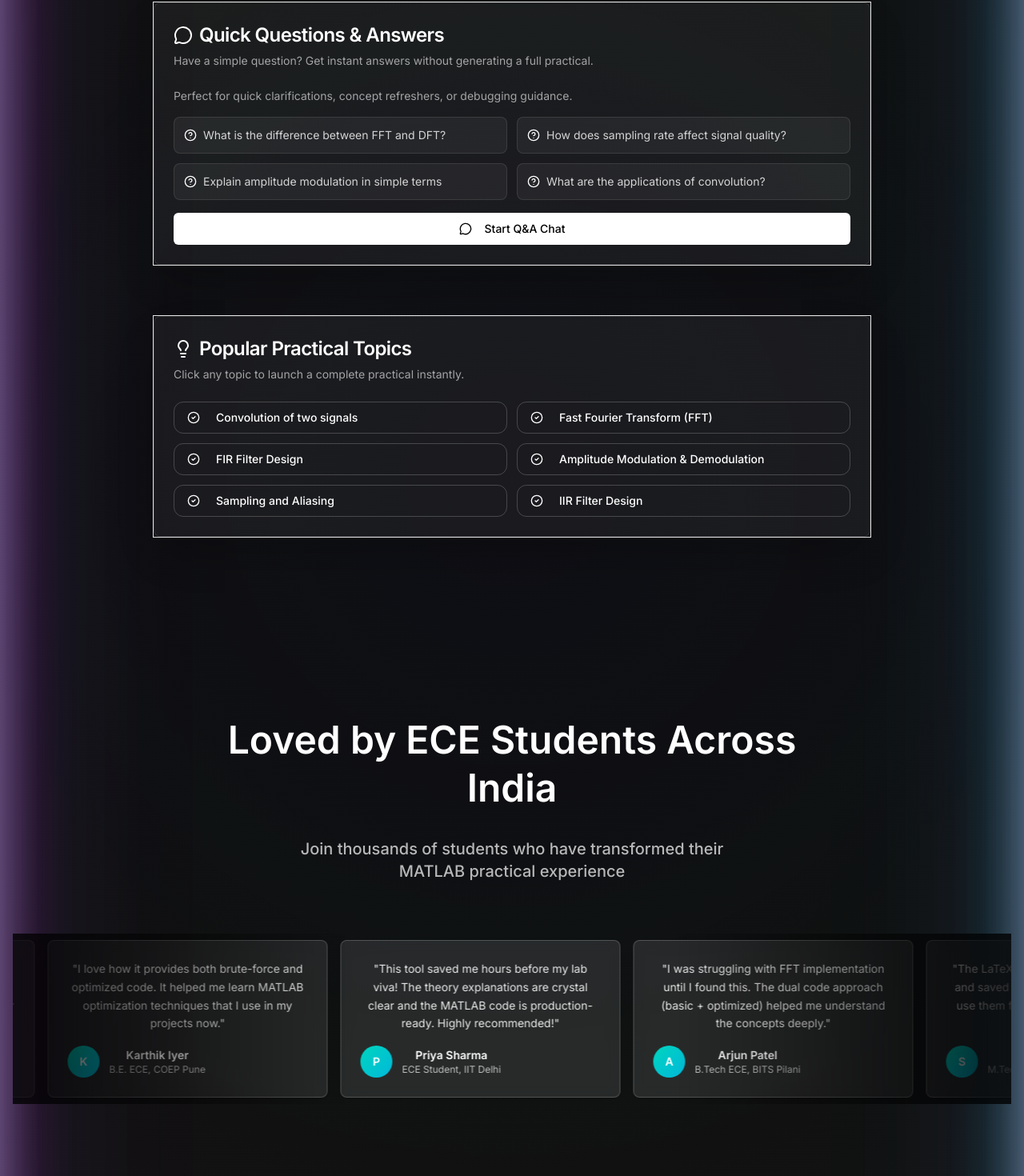
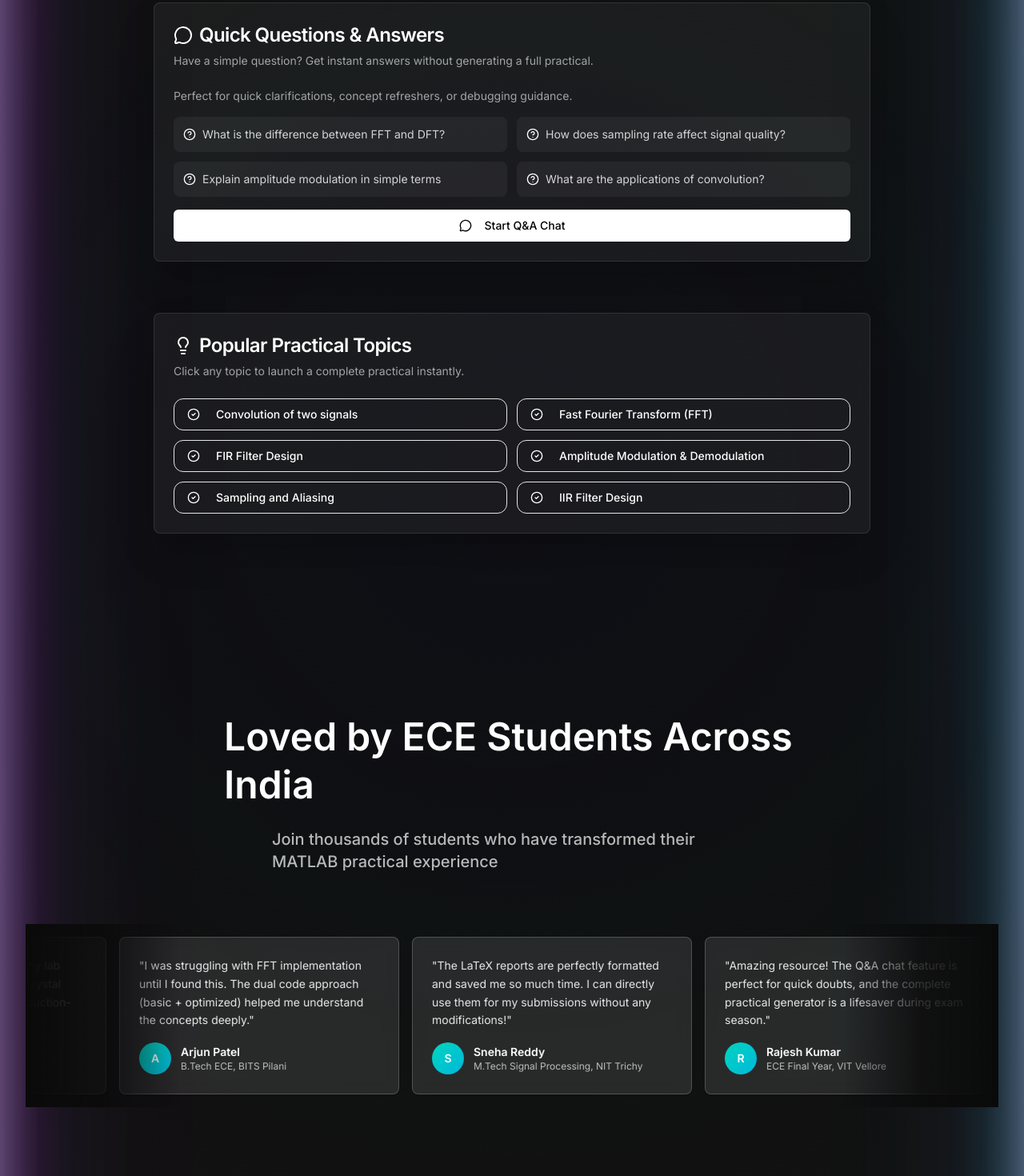
Before and after one commit to Rewant-1/MATist, a Next.js app in the folder frontend/: page / in a window 1280 px wide. Shown: the part 1007-2477 px from the top of the page at 80% size. Built offline with nearby package versions, Linux system fonts and the light colour scheme.

Commit message:
finishedddd

```diff
--- /dev/null
+++ b/frontend/app/apple-icon.tsx
@@ -0,0 +1,33 @@
+import { ImageResponse } from 'next/og'
+
+export const size = {
+  width: 180,
+  height: 180,
+}
+export const contentType = 'image/png'
+
+export default function AppleIcon() {
+  return new ImageResponse(
+    (
+      <div
+        style={{
+          fontSize: 64,
+          background: 'linear-gradient(135deg, #14b8a6 0%, #06b6d4 100%)',
+          width: '100%',
+          height: '100%',
+          display: 'flex',
+          alignItems: 'center',
+          justifyContent: 'center',
+          color: 'white',
+          fontWeight: 'bold',
+          borderRadius: '25%',
+        }}
+      >
+        ECE
+      </div>
+    ),
+    {
+      ...size,
+    }
+  )
+}
--- a/frontend/app/globals.css
+++ b/frontend/app/globals.css
@@ -204,7 +204,7 @@
     transform: translateX(0);
   }
   to {
-    transform: translateX(calc(-100% - var(--gap)));
+    transform: translateX(-100%);
   }
 }
 
--- /dev/null
+++ b/frontend/app/icon.tsx
@@ -0,0 +1,35 @@
+import { ImageResponse } from 'next/og'
+
+// Image metadata
+export const size = {
+  width: 32,
+  height: 32,
+}
+export const contentType = 'image/png'
+
+// Icon component
+export default function Icon() {
+  return new ImageResponse(
+    (
+      <div
+        style={{
+          fontSize: 24,
+          background: 'linear-gradient(135deg, #14b8a6 0%, #06b6d4 100%)',
+          width: '100%',
+          height: '100%',
+          display: 'flex',
+          alignItems: 'center',
+          justifyContent: 'center',
+          color: 'white',
+          fontWeight: 'bold',
+          borderRadius: '20%',
+        }}
+      >
+        ECE
+      </div>
+    ),
+    {
+      ...size,
+    }
+  )
+}
--- a/frontend/app/layout.tsx
+++ b/frontend/app/layout.tsx
@@ -7,8 +7,15 @@ import { cn } from "@/lib/utils";
 const inter = Inter({ subsets: ["latin"] });
 
 export const metadata: Metadata = {
-  title: "ECE MATLAB Helper",
-  description: "Your intelligent ECE MATLAB practical assistant",
+  title: "ECE MATLAB Helper - AI-Powered Practical Assistant",
+  description: "Transform your ECE MATLAB practicals with AI. Get theory, dual code implementations, explanations, and publication-ready LaTeX reports in minutes.",
+  keywords: ["ECE", "MATLAB", "Signal Processing", "LaTeX", "AI Tutor", "ECE Practicals"],
+  authors: [{ name: "ECE Helper Team" }],
+  icons: {
+    icon: '/favicon.ico',
+    shortcut: '/favicon.ico',
+    apple: '/apple-icon.png',
+  },
 };
 
 export default function RootLayout({
--- a/frontend/app/page.tsx
+++ b/frontend/app/page.tsx
@@ -206,7 +206,7 @@ export default function LandingPage() {
                 disabled={false}
                 glow={true}
               />
-              <Card className="relative h-full border border-white/10 bg-white/5 text-white transition-all duration-300 hover:-translate-y-2 hover:border-blue-400/30 hover:bg-white/10 hover:shadow-lg hover:shadow-blue-500/20">
+              <Card className="relative h-full bg-white/5 text-white border-white/10 transition-all duration-300 hover:-translate-y-2 hover:border-blue-400/30 hover:bg-white/10 hover:shadow-lg hover:shadow-blue-500/20">
                 <CardHeader>
                   <div className="w-12 h-12 rounded-xl bg-white/10 flex items-center justify-center mb-4">
                     <feature.icon className="h-6 w-6 text-white" />
@@ -237,7 +237,7 @@ export default function LandingPage() {
             disabled={false}
             glow={true}
           />
-          <Card className="border border-white/10 bg-white/5 text-white shadow-2xl hover:border-blue-400/30 hover:shadow-blue-500/20 transition-all duration-300">
+          <Card className="bg-white/5 text-white border-white/10 shadow-2xl hover:border-blue-400/30 hover:shadow-blue-500/20 transition-all duration-300">
             <CardHeader>
               <CardTitle className="text-2xl flex items-center gap-2 text-white">
                 <MessageCircle className="h-6 w-6" />
@@ -261,7 +261,7 @@ export default function LandingPage() {
                   ].map((question) => (
                     <div
                       key={question}
-                      className="flex items-start gap-2 rounded-lg border border-white/10 bg-white/5 p-3"
+                      className="flex items-start gap-2 rounded-lg bg-white/5 p-3"
                     >
                       <HelpCircle className="h-4 w-4 mt-0.5 text-white" />
                       <span className="text-sm text-white/80">{question}</span>
@@ -293,7 +293,7 @@ export default function LandingPage() {
             disabled={false}
             glow={true}
           />
-          <Card className="border border-white/10 bg-white/5 text-white shadow-2xl hover:border-blue-400/30 hover:shadow-blue-500/20 transition-all duration-300">
+          <Card className="bg-white/5 text-white border-white/10 shadow-2xl hover:border-blue-400/30 hover:shadow-blue-500/20 transition-all duration-300">
             <CardHeader>
               <CardTitle className="text-2xl flex items-center gap-2 text-white">
                 <Lightbulb className="h-6 w-6" />
@@ -315,7 +315,7 @@ export default function LandingPage() {
                     <Link href={`/ece-practical?topic=${encodeURIComponent(topic)}`}>
                       <Button
                         variant="outline"
-                        className="group w-full justify-start rounded-xl border border-white/20 bg-transparent px-4 py-4 text-left text-white transition-colors hover:border-white/40 hover:bg-white/10"
+                        className="group w-full justify-start rounded-xl bg-transparent px-4 py-4 text-left text-white transition-colors hover:border-white/40 hover:bg-white/10"
                       >
                         <CheckCircle2 className="h-4 w-4 mr-3 text-white group-hover:scale-110 transition-transform" />
                         <span className="text-sm text-white">{topic}</span>
@@ -364,7 +364,7 @@ export default function LandingPage() {
                   disabled={false}
                   glow={true}
                 />
-                <div className="relative rounded-2xl border border-white/10 bg-white/5 p-6 hover:border-blue-400/30 hover:shadow-lg hover:shadow-blue-500/20 transition-all duration-300">
+                <div className="relative rounded-2xl bg-white/5 p-6 hover:border-blue-400/30 hover:shadow-lg hover:shadow-blue-500/20 transition-all duration-300">
                   <div className="w-16 h-16 mx-auto mb-4 flex items-center justify-center rounded-full bg-gradient-to-br from-blue-500 to-cyan-500 text-2xl font-bold text-white shadow-xl">
                     {item.step}
                   </div>
@@ -390,7 +390,7 @@ export default function LandingPage() {
             disabled={false}
             glow={true}
           />
-          <Card className="max-w-2xl mx-auto border border-white/15 bg-white/5 text-white shadow-2xl hover:border-blue-400/30 hover:shadow-blue-500/20 transition-all duration-300">
+          <Card className="max-w-2xl mx-auto bg-white/5 text-white border-white/10 shadow-2xl hover:border-blue-400/30 hover:shadow-blue-500/20 transition-all duration-300">
             <CardContent className="pt-8 pb-8">
               <h3 className="text-2xl font-bold text-white mb-4">
                 Ready to create your ECE practical?
--- a/frontend/components/ui/glowing-effect.tsx
+++ b/frontend/components/ui/glowing-effect.tsx
@@ -138,8 +138,8 @@ const GlowingEffect = memo(
       <>
         <div
           className={cn(
-            "pointer-events-none absolute -inset-px rounded-[inherit] border transition-opacity",
-            glow ? "opacity-100" : "opacity-0",
+            "pointer-events-none absolute -inset-px rounded-[inherit] border border-transparent transition-opacity",
+            glow ? "opacity-[var(--active)]" : "opacity-0",
             variant === "white" && "border-white",
             disabled && "block!"
           )}
--- a/frontend/components/ui/testimonials-section.tsx
+++ b/frontend/components/ui/testimonials-section.tsx
@@ -20,23 +20,23 @@ export function TestimonialsSection({
 }: TestimonialsSectionProps) {
   return (
     <section className={cn(
-      "py-12 sm:py-24 md:py-32 px-0",
+      "py-12 sm:py-24 md:py-32 px-4",
       className
     )}>
-      <div className="mx-auto flex max-w-container flex-col items-center gap-4 text-center sm:gap-16">
-        <div className="flex flex-col items-center gap-4 px-4 sm:gap-8">
+      <div className="mx-auto flex max-w-7xl flex-col items-center gap-8 sm:gap-16">
+        <div className="flex flex-col items-center gap-4 sm:gap-6">
           <h2 className="max-w-[720px] text-3xl font-semibold leading-tight text-white sm:text-5xl sm:leading-tight">
             {title}
           </h2>
-          <p className="text-md max-w-[600px] font-medium text-white/70 dark:text-white/60 sm:text-xl">
+          <p className="text-md max-w-[600px] font-medium text-white/70 sm:text-xl">
             {description}
           </p>
         </div>
 
-        <div className="relative flex w-full flex-col items-center justify-center overflow-hidden">
-          <div className="group flex overflow-hidden p-2 [--gap:1rem] [gap:var(--gap)] flex-row [--duration:60s]">
+        <div className="relative flex w-full items-center justify-center overflow-hidden">
+          <div className="group flex overflow-hidden p-4 gap-4 flex-row">
             {/* First set for infinite scroll */}
-            <div className="flex shrink-0 justify-around [gap:var(--gap)] animate-marquee flex-row group-hover:[animation-play-state:paused]">
+            <div className="flex shrink-0 gap-4 animate-marquee flex-row group-hover:[animation-play-state:paused] [--duration:50s]">
               {testimonials.map((testimonial, i) => (
                 <TestimonialCard
                   key={`set1-${i}`}
@@ -45,7 +45,7 @@ export function TestimonialsSection({
               ))}
             </div>
             {/* Duplicate set for seamless loop */}
-            <div className="flex shrink-0 justify-around [gap:var(--gap)] animate-marquee flex-row group-hover:[animation-play-state:paused]">
+            <div className="flex shrink-0 gap-4 animate-marquee flex-row group-hover:[animation-play-state:paused] [--duration:50s]">
               {testimonials.map((testimonial, i) => (
                 <TestimonialCard
                   key={`set2-${i}`}
@@ -55,8 +55,9 @@ export function TestimonialsSection({
             </div>
           </div>
 
-          <div className="pointer-events-none absolute inset-y-0 left-0 hidden w-1/3 bg-gradient-to-r from-black/80 sm:block dark:from-black" />
-          <div className="pointer-events-none absolute inset-y-0 right-0 hidden w-1/3 bg-gradient-to-l from-black/80 sm:block dark:from-black" />
+          {/* Gradient fades on both sides */}
+          <div className="pointer-events-none absolute inset-y-0 left-0 w-32 bg-gradient-to-r from-[#0a0a0a] via-[#0a0a0a]/80 to-transparent sm:w-48" />
+          <div className="pointer-events-none absolute inset-y-0 right-0 w-32 bg-gradient-to-l from-[#0a0a0a] via-[#0a0a0a]/80 to-transparent sm:w-48" />
         </div>
       </div>
     </section>
```
